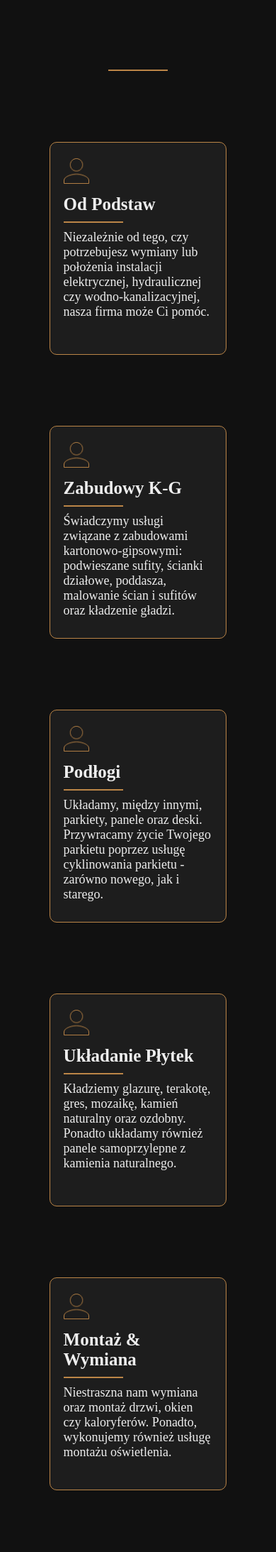
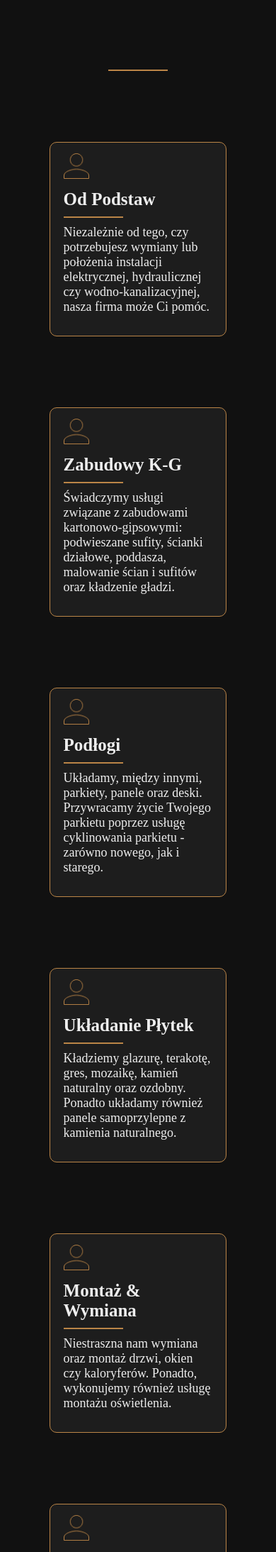
Before and after one commit to konradusko/REFIT, a PHP site: page / in a window 390 px wide. Shown: the part 1684-3871 px from the top of the page at 71% size. Run offline with PHP 8.4, Linux system fonts and the light colour scheme.

Commit message:
Poprawki

```diff
--- a/style.css
+++ b/style.css
@@ -350,12 +350,21 @@ margin:10px 0;
         font-size:30px;
     }
     .inside_footer_Nasze_uslugi{
-        width:80%;
+        width:95%;
     }
 }
 @media only screen and (max-width: 800px){
     .Nasze_uslugi_header{
         flex-direction: column;
+    }
+    .box{
+        height:inherit;
+    }
+    .box_content_img{
+        margin-top:15px;
+    }
+    .box_content_paragraph{
+        margin-bottom:30px;
     }
 }
 @media only screen and (max-width: 600px){
```
